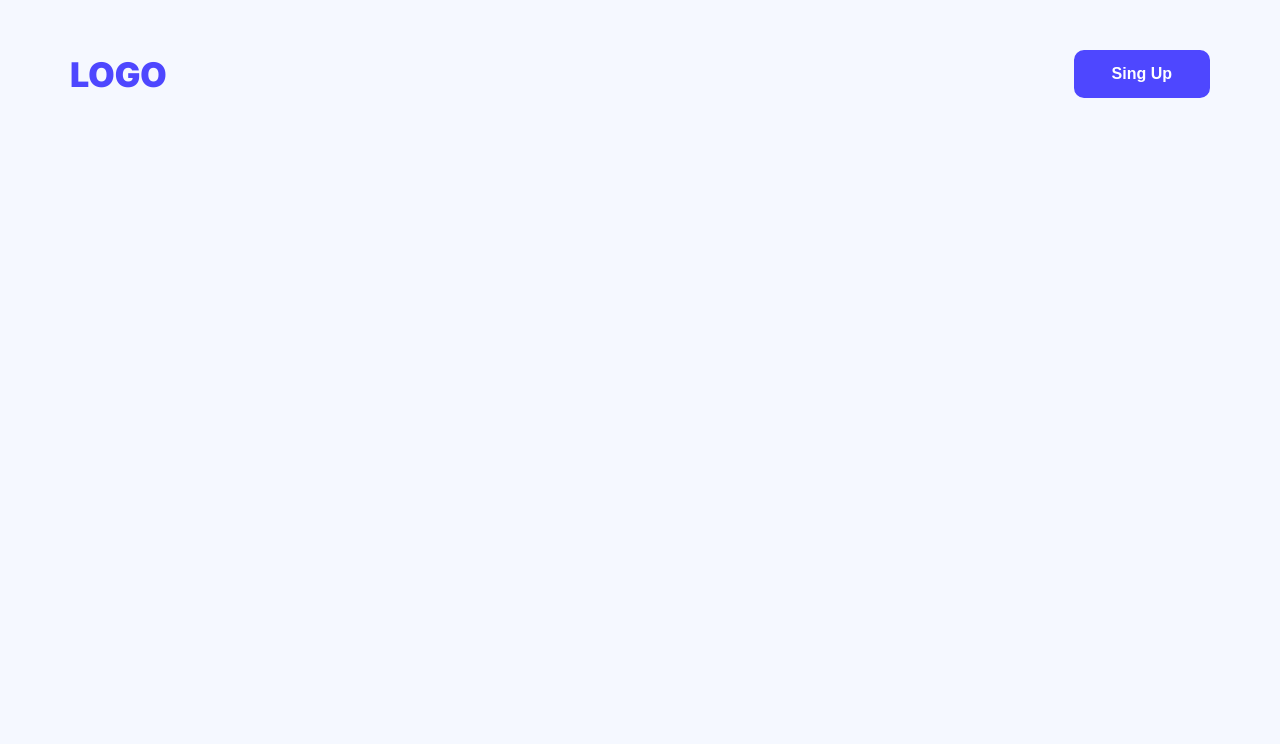
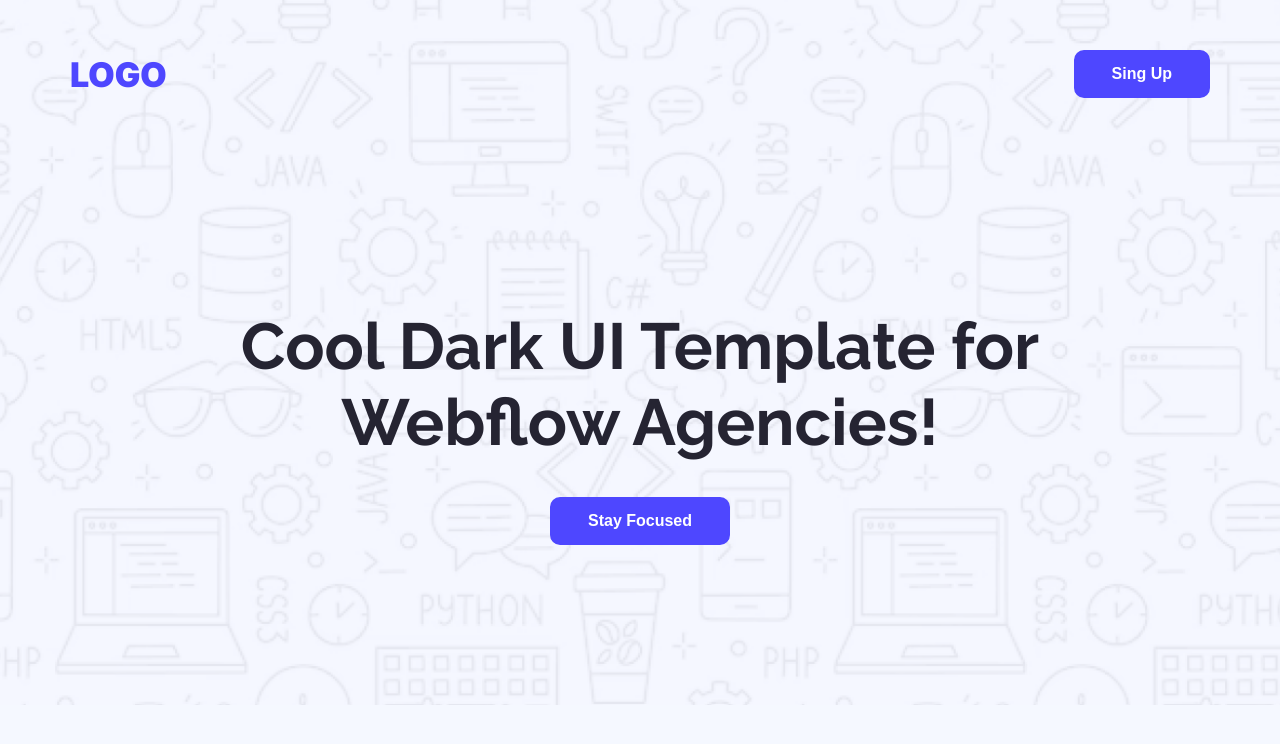
Before and after one commit to NomanXDev/assignment01, a plain HTML site: page index.html in a window 1280 px wide. Drawn offline with Linux system fonts and the light colour scheme.

Commit message:
added background

```diff
--- a/index.html
+++ b/index.html
@@ -22,12 +22,19 @@
         <button class="btn">Sing Up</button>
       </div>
       </nav>
+       <div class="container">
+            <div class="hero_main">
+                <h1>Cool Dark UI Template for Webflow Agencies!</h1>
+                <button class="btn">Stay Focused</button>
+            </div>
+        </div>
+      </header>
+  <main>
+      </header>
+    <main>
 
 
-  </header>
-  <main>
-
-  </main>
+    </main>
   <footer>
 
   </footer>
--- a/styles/index.css
+++ b/styles/index.css
@@ -43,3 +43,21 @@ a{
     background: none;
     color: #4E47FF;
 }
+header{
+    background: url(../assets/Hero-bg.png);
+    background-repeat: no-repeat;
+    background-size: cover;
+    background-position: center;
+}
+/* Hero Section */
+.hero_main{
+    padding: 160px 0;
+    text-align: center;
+}
+.hero_main h1{
+    font-size: 65px;
+    font-weight: bold;
+    width: 80%;
+    margin: 0 auto;
+    padding-bottom: 37px;
+}
```
